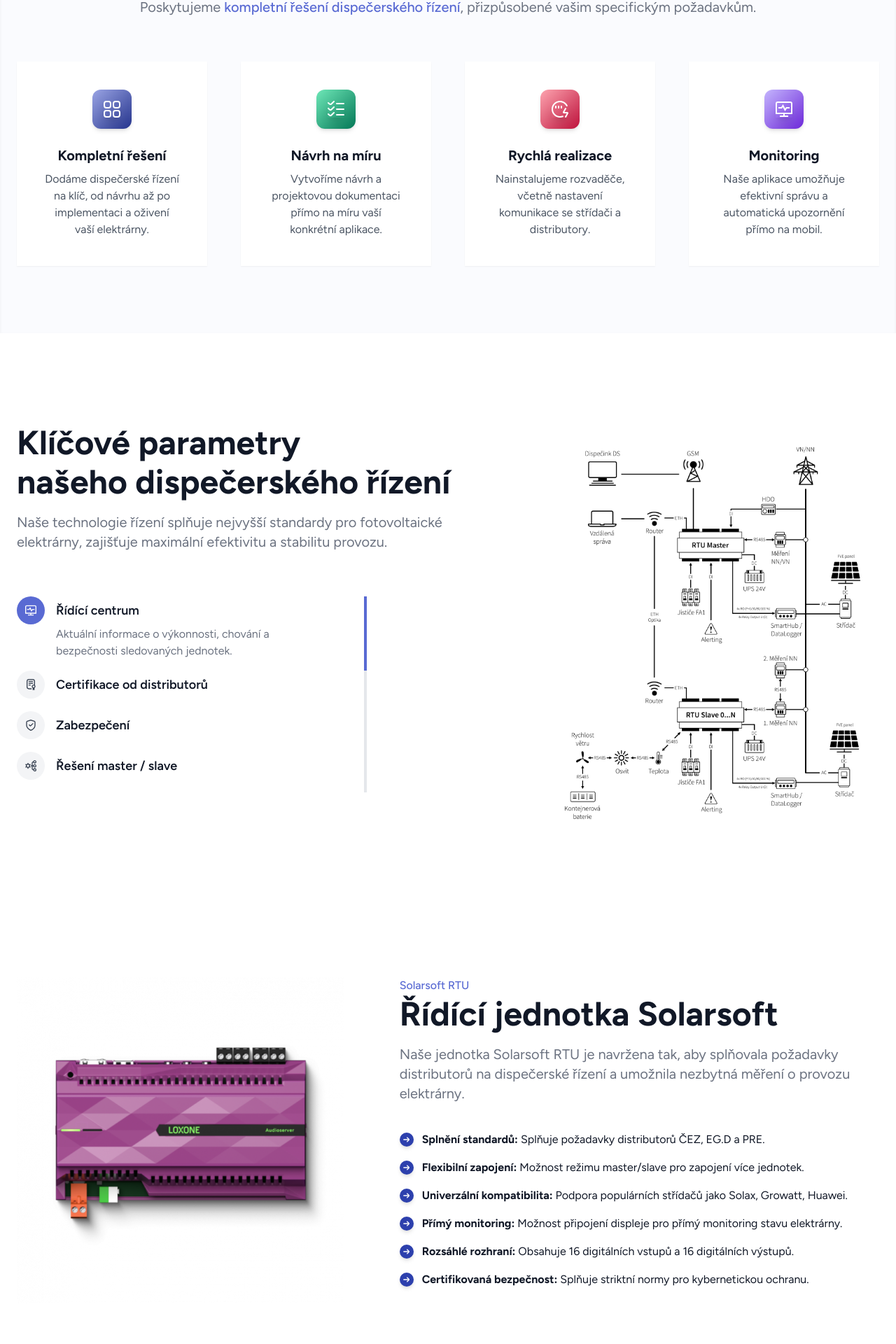
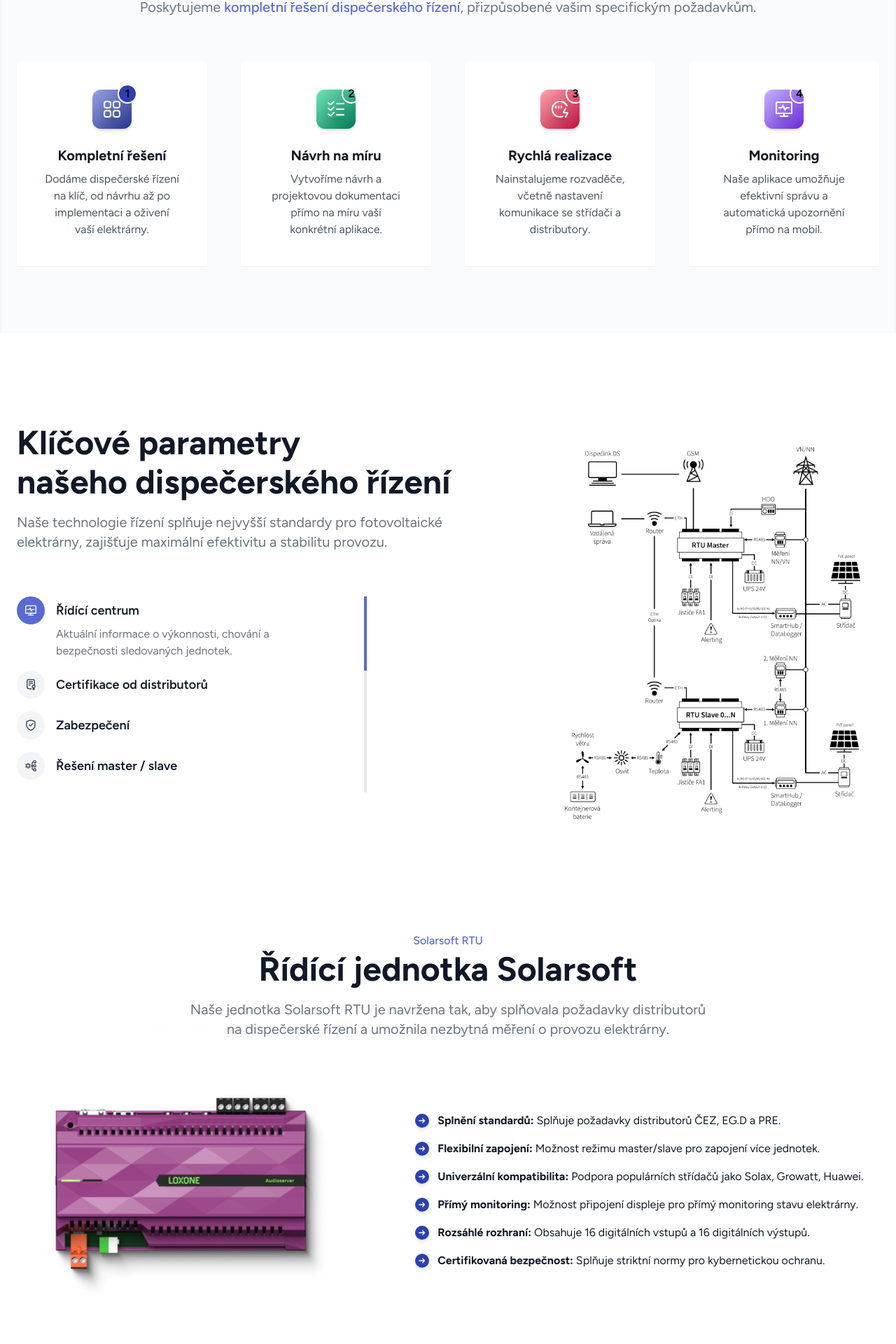
Before and after one commit to pavelvolek/solarsoft-website, a Next.js app: page / in a window 1280 px wide. Shown: the part 1059-2979 px from the top of the page at 70% size. Built offline with nearby package versions, Linux system fonts and the light colour scheme.

Commit message:
Visual tweaks

```diff
--- a/app/ui/header.tsx
+++ b/app/ui/header.tsx
@@ -5,7 +5,7 @@
     { name: 'Úvod', href: '/#' },
     {
       name: 'Naše řešení',
-      href: '/#reseni',
+      href: '/#nase-reseni',
     },
     {
       name: 'Kontakt',
--- a/app/ui/nase-reseni.tsx
+++ b/app/ui/nase-reseni.tsx
@@ -4,7 +4,7 @@
   interface Tile {
     title: string;
     description: string;
-    gradient: string;
+    color: string;
     iconPath: JSX.Element;
   }
 
@@ -12,7 +12,7 @@
     {
       title: 'Kompletní řešení',
       description: 'Dodáme dispečerské řízení na klíč, od návrhu až po implementaci a oživení vaší elektrárny.',
-      gradient: 'from-primary-300 to-primary-700',
+      color: 'primary',
       iconPath: (
         <g>
           <path d="M7,0H4A4,4,0,0,0,0,4V7a4,4,0,0,0,4,4H7a4,4,0,0,0,4-4V4A4,4,0,0,0,7,0ZM9,7A2,2,0,0,1,7,9H4A2,2,0,0,1,2,7V4A2,2,0,0,1,4,2H7A2,2,0,0,1,9,4Z" />
@@ -25,7 +25,7 @@
     {
       title: 'Návrh na míru',
       description: 'Vytvoříme návrh a projektovou dokumentaci přímo na míru vaší konkrétní aplikace.',
-      gradient: 'from-emerald-300 to-emerald-700',
+      color: 'emerald',
       iconPath: (
         <path d="m4 6a2.982 2.982 0 0 1 -2.122-.879l-1.544-1.374a1 1 0 0 1 1.332-1.494l1.585 1.414a1 1 0 0 0 1.456.04l3.604-3.431a1 1 0 0 1 1.378 1.448l-3.589 3.414a2.964 2.964 0 0 1 -2.1.862zm20-2a1 1 0 0 0 -1-1h-10a1 1 0 0 0 0 2h10a1 1 0 0 0 1-1zm-17.9 9.138 3.589-3.414a1 1 0 1 0 -1.378-1.448l-3.6 3.431a1.023 1.023 0 0 1 -1.414 0l-1.59-1.585a1 1 0 0 0 -1.414 1.414l1.585 1.585a3 3 0 0 0 4.226.017zm17.9-1.138a1 1 0 0 0 -1-1h-10a1 1 0 0 0 0 2h10a1 1 0 0 0 1-1zm-17.9 9.138 3.585-3.414a1 1 0 1 0 -1.378-1.448l-3.6 3.431a1 1 0 0 1 -1.456-.04l-1.585-1.414a1 1 0 0 0 -1.332 1.494l1.544 1.374a3 3 0 0 0 4.226.017zm17.9-1.138a1 1 0 0 0 -1-1h-10a1 1 0 0 0 0 2h10a1 1 0 0 0 1-1z" />
       ),
@@ -33,7 +33,7 @@
     {
       title: 'Rychlá realizace',
       description: 'Nainstalujeme rozvaděče, včetně nastavení komunikace se střídači a distributory.',
-      gradient: 'from-rose-300 to-rose-700',
+      color: 'rose',
       iconPath: (
         <path d="m16.932,21.886c.201.515-.053,1.095-.568,1.296-1.39.543-2.858.818-4.364.818C5.383,24,0,18.617,0,12S5.383,0,12,0c4.531,0,8.627,2.508,10.691,6.545.251.491.056,1.094-.436,1.346-.492.25-1.094.056-1.346-.436-1.72-3.365-5.134-5.455-8.91-5.455C6.486,2,2,6.486,2,12s4.486,10,10,10c1.255,0,2.479-.229,3.636-.682.515-.201,1.095.054,1.295.567ZM5,8v2c0,.553.448,1,1,1s1-.447,1-1v-2c0-.553-.448-1-1-1s-1,.447-1,1Zm4,0v2c0,.553.448,1,1,1s1-.447,1-1v-2c0-.553-.448-1-1-1s-1,.447-1,1Zm4,0v2c0,.553.448,1,1,1s1-.447,1-1v-2c0-.553-.448-1-1-1s-1,.447-1,1Zm10.768,8.684c-.273-.43-.74-.686-1.249-.686h-4.154l2.51-4.512c.269-.483.095-1.092-.388-1.36-.481-.269-1.091-.094-1.36.388l-2.97,5.342c-.23.463-.206,1.002.066,1.441.272.438.743.701,1.259.701h4.153l-2.509,4.517c-.269.482-.094,1.091.388,1.359.154.086.321.126.485.126.352,0,.692-.186.875-.515l2.987-5.381c.215-.461.18-.992-.093-1.421Z" />
       ),
@@ -41,7 +41,7 @@
     {
       title: 'Monitoring',
       description: 'Naše aplikace umožňuje efektivní správu a automatická upozornění přímo na mobil.',
-      gradient: 'from-violet-300 to-violet-700',
+      color: 'violet',
       iconPath: (
         <path d="m24 19v-15a3 3 0 0 0 -3-3h-18a3 3 0 0 0 -3 3v15h11v2h-5v2h12v-2h-5v-2zm-22-15a1 1 0 0 1 1-1h18a1 1 0 0 1 1 1v13h-20zm12.965 5h5.035v2h-3.965l-2.659 3.988-3-6-1.341 2.012h-5.035v-2h3.965l2.659-3.988 3 6z" />
       ),
@@ -60,13 +60,23 @@
           </p>
         </div>
         <div className="space-y-8 md:grid md:grid-cols-2 md:gap-12 lg:grid-cols-4 md:space-y-0">
-          {tiles.map((tile) => {
+          {tiles.map((tile, index) => {
             return (
               <div
                 key={tile.title}
-                className="flex flex-col justify-center items-center gap-6 text-center bg-white p-10 shadow-sm hover:shadow-lg hover:-translate-y-2 transition-all	"
+                className="flex flex-col justify-center items-center gap-6 text-center bg-white p-10 shadow-sm hover:shadow-lg hover:-translate-y-2 transition-all"
               >
-                <div className={classNames('grow-0 shrink-0 flex justify-center items-center w-14 h-14 rounded-xl shadow-md bg-gradient-to-br', tile.gradient)}>
+                <div
+                  className={classNames(
+                    'relative grow-0 shrink-0 flex justify-center items-center w-14 h-14 rounded-xl shadow-md bg-gradient-to-br',
+                    `from-${tile.color}-300 to-${tile.color}-700`,
+                  )}
+                >
+                  <div
+                    className={`absolute -top-2 -right-2 rounded-full w-7 h-7 text-base font-semibold text-center border-2 border-white bg-${tile.color}-600`}
+                  >
+                    {index + 1}
+                  </div>
                   <svg className="fill-current text-white w-6 h-6 shadow-lg" viewBox="0 0 24 24" xmlns="http://www.w3.org/2000/svg">
                     {tile.iconPath}
                   </svg>
--- a/app/ui/section-rtu.tsx
+++ b/app/ui/section-rtu.tsx
@@ -42,17 +42,19 @@
 
   return (
     <section id="ridici-jednotka" className="w-full py-0 bg-white">
-      <div className="px-4 py-16 mx-auto max-w-screen-xl lg:px-6 lg:grid lg:grid-cols-12 lg:gap-20">
+      <div className="px-4 mx-auto max-w-screen-lg lg:px-6 flex flex-col items-center">
+        <p className="text-primary-400 font-medium">Solarsoft RTU</p>
+        <h2 className="mb-4 text-5xl leading-[3.5rem] font-bold text-gray-900">Řídící jednotka Solarsoft</h2>
+        <p className="text-gray-500 text-xl text-center">
+          Naše jednotka Solarsoft RTU je navržena tak, aby splňovala požadavky distributorů <br /> na dispečerské řízení a umožnila nezbytná měření o provozu
+          elektrárny.
+        </p>
+      </div>
+      <div className="px-4 -mt-4 mx-auto max-w-screen-xl lg:px-6 lg:grid lg:grid-cols-12 lg:gap-20 lg:content-center">
         <div className="col-span-5">
           <Image src="/images/loxone_audioserver.png" alt="Solarsoft RTU" width={648} height={648} priority />
         </div>
-        <div className="col-span-7">
-          <p className="text-primary-400 font-medium">Solarsoft RTU</p>
-          <h2 className="mb-4 text-5xl leading-[3.5rem] font-bold text-gray-900">Řídící jednotka Solarsoft</h2>
-          <p className="text-gray-500 text-xl">
-            Naše jednotka Solarsoft RTU je navržena tak, aby splňovala požadavky distributorů na dispečerské řízení a umožnila nezbytná měření o provozu
-            elektrárny.
-          </p>
+        <div className="place-self-center col-span-7">
           <div className="flex flex-col justify-center items-start gap-4 my-10">
             {tiles.map((tile) => {
               return (
```
